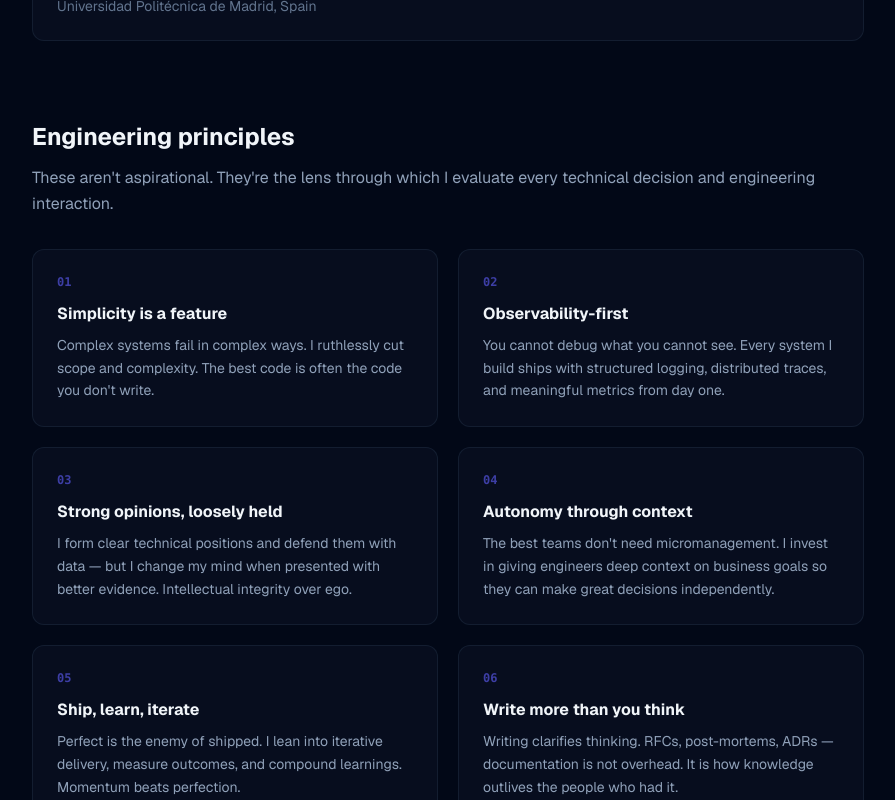
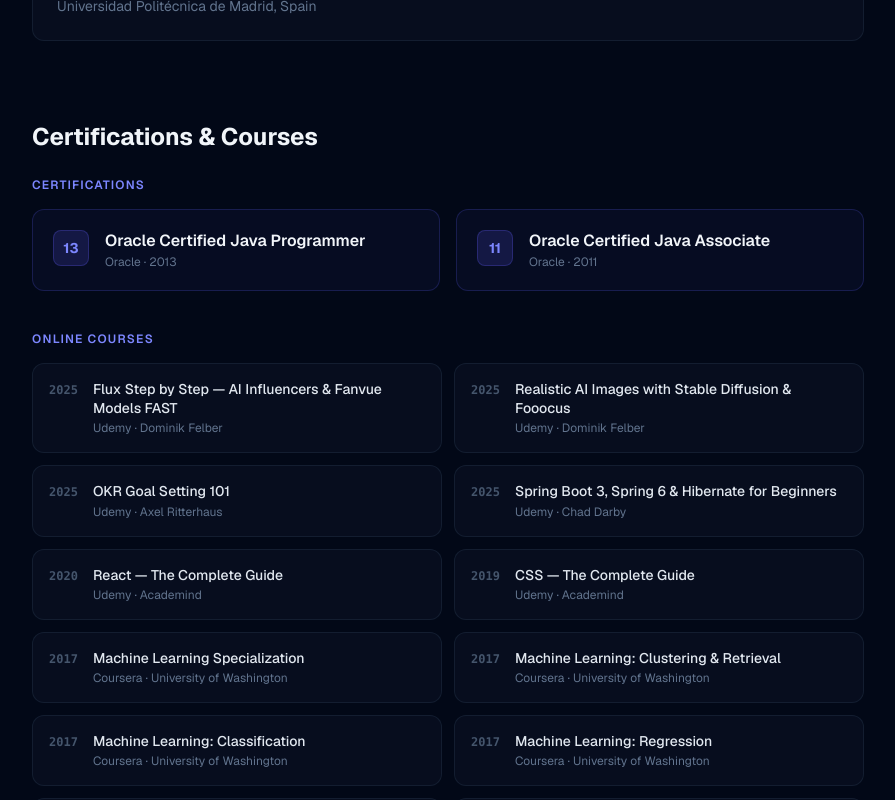
Before and after one commit to chemacabeza/chemacabeza-dev, a Next.js app: page /about in a window 1280 px wide. Shown: the part 3340-4140 px from the top of the page, without its empty margins (192-1087 px from the left). Built offline with nearby package versions, Linux system fonts and the light colour scheme.

Commit message:
about: add Certifications & Courses section from CV

```diff
--- a/app/about/page.tsx
+++ b/app/about/page.tsx
@@ -226,6 +226,64 @@ export default function AboutPage() {
                     </div>
                 </section>
 
+                {/* Certifications & Courses */}
+                <section className="mb-20">
+                    <h2 className="text-2xl font-bold text-slate-100 mb-6">Certifications &amp; Courses</h2>
+
+                    {/* Oracle certifications */}
+                    <h3 className="text-xs font-semibold uppercase tracking-widest text-indigo-400 mb-4">Certifications</h3>
+                    <div className="grid grid-cols-1 sm:grid-cols-2 gap-4 mb-10">
+                        {[
+                            { year: "2013", title: "Oracle Certified Java Programmer", issuer: "Oracle" },
+                            { year: "2011", title: "Oracle Certified Java Associate", issuer: "Oracle" },
+                        ].map(({ year, title, issuer }) => (
+                            <div
+                                key={title}
+                                className="rounded-xl border border-indigo-500/20 bg-indigo-500/5 p-5 flex items-start gap-4"
+                            >
+                                <div className="w-9 h-9 rounded-lg bg-indigo-500/15 border border-indigo-500/25 flex items-center justify-center flex-shrink-0 text-sm font-bold text-indigo-400">
+                                    {year.slice(2)}
+                                </div>
+                                <div>
+                                    <p className="font-semibold text-slate-100 leading-snug">{title}</p>
+                                    <p className="text-xs text-slate-500 mt-0.5">{issuer} · {year}</p>
+                                </div>
+                            </div>
+                        ))}
+                    </div>
+
+                    {/* Online courses */}
+                    <h3 className="text-xs font-semibold uppercase tracking-widest text-indigo-400 mb-4">Online Courses</h3>
+                    <div className="grid grid-cols-1 sm:grid-cols-2 gap-3">
+                        {[
+                            { year: "2025", title: "Flux Step by Step — AI Influencers & Fanvue Models FAST", platform: "Udemy", instructor: "Dominik Felber" },
+                            { year: "2025", title: "Realistic AI Images with Stable Diffusion & Fooocus", platform: "Udemy", instructor: "Dominik Felber" },
+                            { year: "2025", title: "OKR Goal Setting 101", platform: "Udemy", instructor: "Axel Ritterhaus" },
+                            { year: "2025", title: "Spring Boot 3, Spring 6 & Hibernate for Beginners", platform: "Udemy", instructor: "Chad Darby" },
+                            { year: "2020", title: "React — The Complete Guide", platform: "Udemy", instructor: "Academind" },
+                            { year: "2019", title: "CSS — The Complete Guide", platform: "Udemy", instructor: "Academind" },
+                            { year: "2017", title: "Machine Learning Specialization", platform: "Coursera", instructor: "University of Washington" },
+                            { year: "2017", title: "Machine Learning: Clustering & Retrieval", platform: "Coursera", instructor: "University of Washington" },
+                            { year: "2017", title: "Machine Learning: Classification", platform: "Coursera", instructor: "University of Washington" },
+                            { year: "2017", title: "Machine Learning: Regression", platform: "Coursera", instructor: "University of Washington" },
+                            { year: "2017", title: "Machine Learning Foundations", platform: "Coursera", instructor: "University of Washington" },
+                            { year: "2016", title: "Machine Learning", platform: "Coursera", instructor: "Stanford University" },
+                            { year: "2015", title: "Data Analysis and Statistical Inference", platform: "Coursera", instructor: "Duke University" },
+                        ].map(({ year, title, platform, instructor }) => (
+                            <div
+                                key={title}
+                                className="rounded-xl border border-slate-800/60 bg-slate-900/40 p-4 flex items-start gap-3"
+                            >
+                                <span className="text-xs font-mono font-bold text-slate-600 mt-0.5 w-8 flex-shrink-0">{year}</span>
+                                <div>
+                                    <p className="text-sm font-medium text-slate-200 leading-snug">{title}</p>
+                                    <p className="text-xs text-slate-500 mt-0.5">{platform} · {instructor}</p>
+                                </div>
+                            </div>
+                        ))}
+                    </div>
+                </section>
+
                 {/* Engineering principles */}
                 <section>
                     <h2 className="text-2xl font-bold text-slate-100 mb-3">Engineering principles</h2>
```
